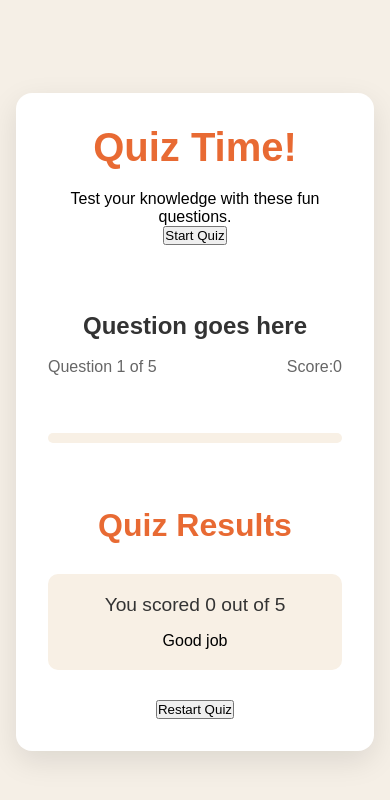
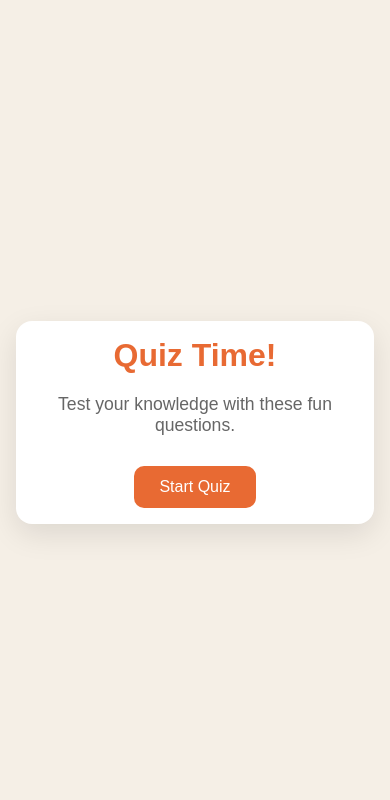
Before and after one commit to Mehfila-Parkkulthil/Beginner-Projects, a plain HTML site: page index.html in a window 390 px wide. Drawn offline with Linux system fonts and the light colour scheme.

Commit message:
modified

```diff
--- a/style.css
+++ b/style.css
@@ -29,7 +29,7 @@ body{
 
 /* Screens */
 .screen{
- /* display: none;  */
+ display: none;
 padding: 2rem;
 text-align: center;
 }
@@ -44,6 +44,11 @@ text-align: center;
   color:#e86a33;
   margin-bottom: 20px;
   font-size: 2.5rem;
+}
+#start-screen p{
+  color:#666;
+  margin-bottom: 30px;
+  font-size: 1.1rem;
 }
 
 .quiz-header{
@@ -132,3 +137,47 @@ text-align: center;
   color: #333;
   margin-bottom: 1rem;
 }
+
+#result-message{
+  font-size: 1.5rem;
+  font-weight: 600;
+  color: #e86a33;
+}
+
+button{
+  background-color: #e86a33;
+  color: white;
+  border: none;
+  border-radius: 10px;
+  padding: 15px 30px;
+  cursor: pointer;
+  font-size: 1.1rem;
+  transition: background-color 0.3s ease;
+}
+
+button:hover{
+  background-color: #d45b28;
+}
+/* Responsive design  */
+
+@media(max-width:500px){
+  .screen {
+    padding:1rem;
+  }
+
+  #start-screen h1{
+    font-size: 2rem;
+  }
+
+  #question-text{
+    font-size: 1.3rem;
+  }
+
+  .answer-btn{
+    padding: 12px;
+  }
+  button{
+    padding:12px 25px;
+    font-size: 1rem;
+  }
+}
```
